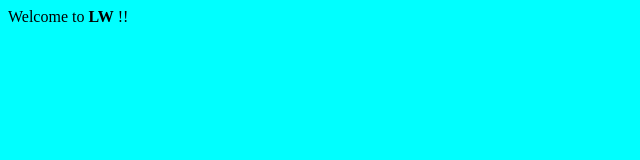
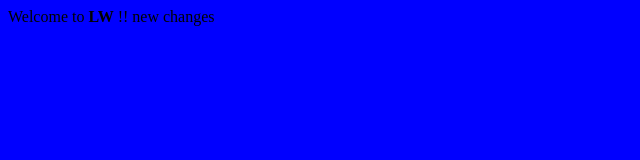
Before and after one commit to Sachin19191/Jenkins-2022, a plain HTML site: page index.html in a window 1280 px wide. Shown: the whole page, without its empty margins (0-640 px from the left). Drawn offline with Linux system fonts and the light colour scheme.

Commit message:
new changes22

```diff
--- a/index.html
+++ b/index.html
@@ -1,4 +1,4 @@
-<body bgcolor='aqua'>
+<body bgcolor='blue'>
 Welcome to <b>LW</b> !!
-
+new changes
 </body>
```
